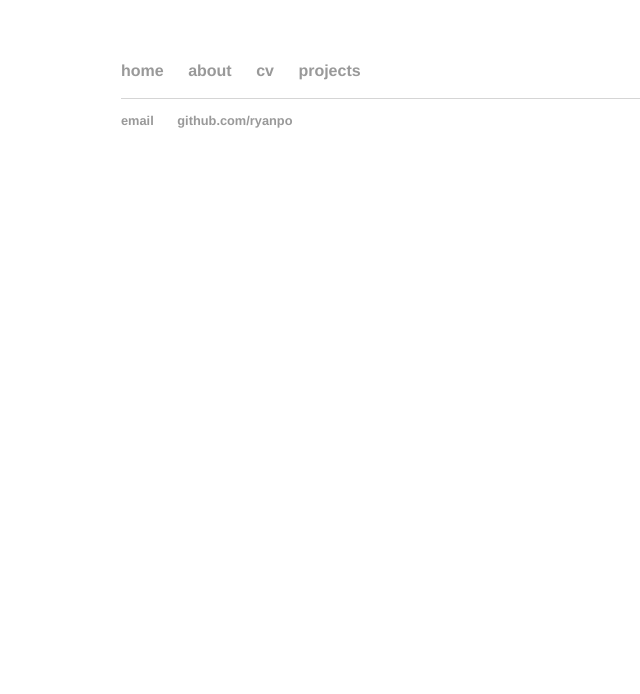
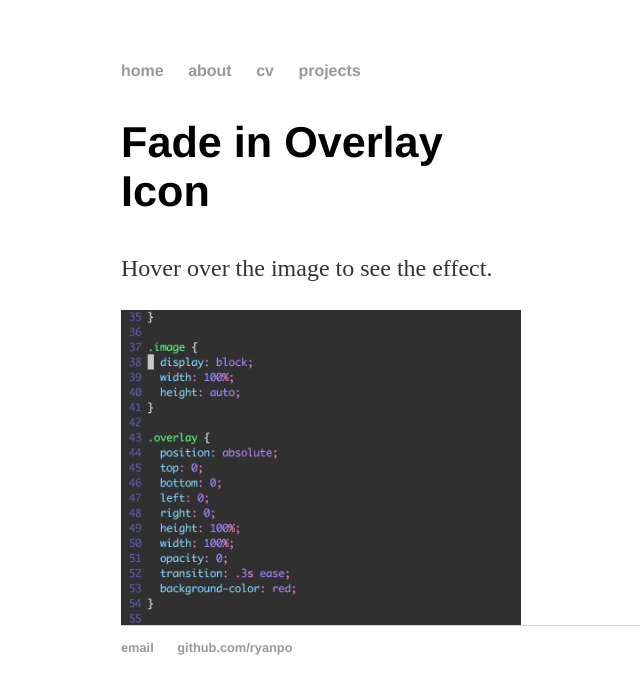
Before and after one commit to ryanpo/ryanpo.github.io, a Jekyll site: the page built from projects/index.html, in a window 1280 px wide. Shown: the top 694 px of the page, without its empty margins (71-711 px from the left). Built offline with Jekyll 4.4.1, drawn with Linux system fonts in a browser that asks for light colours.

Commit message:
added picture

```diff
--- a/projects/index.html
+++ b/projects/index.html
@@ -2,3 +2,12 @@
 layout: default
 title: Ryan's Projects
 ---
+
+<h2>Fade in Overlay Icon</h2>
+<p>Hover over the image to see the effect.</p>
+
+<div class="container">
+  <img src="/images/code.png" alt="Avatar" class="image">
+  <div class="overlay">
+  </div>
+</div>
```
Also changed, not shown: images/code.png (added), 1 other file.
